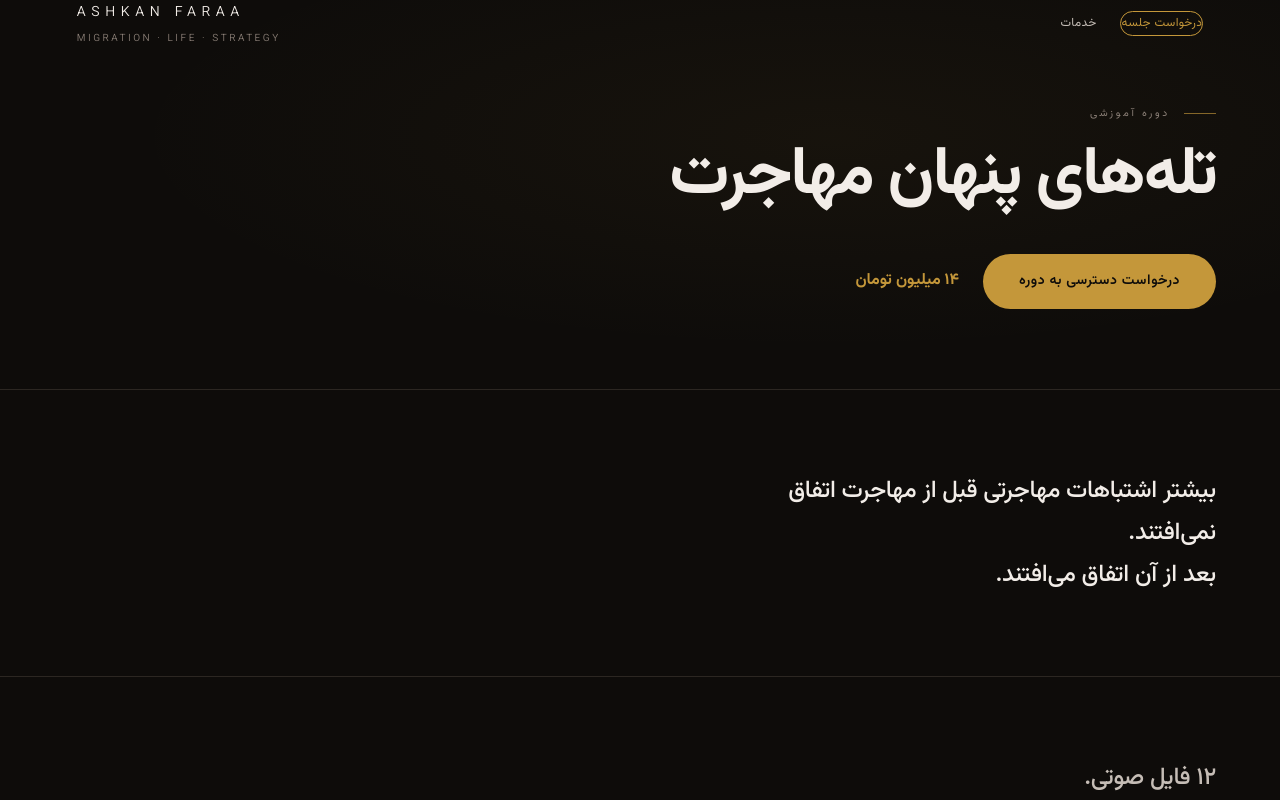
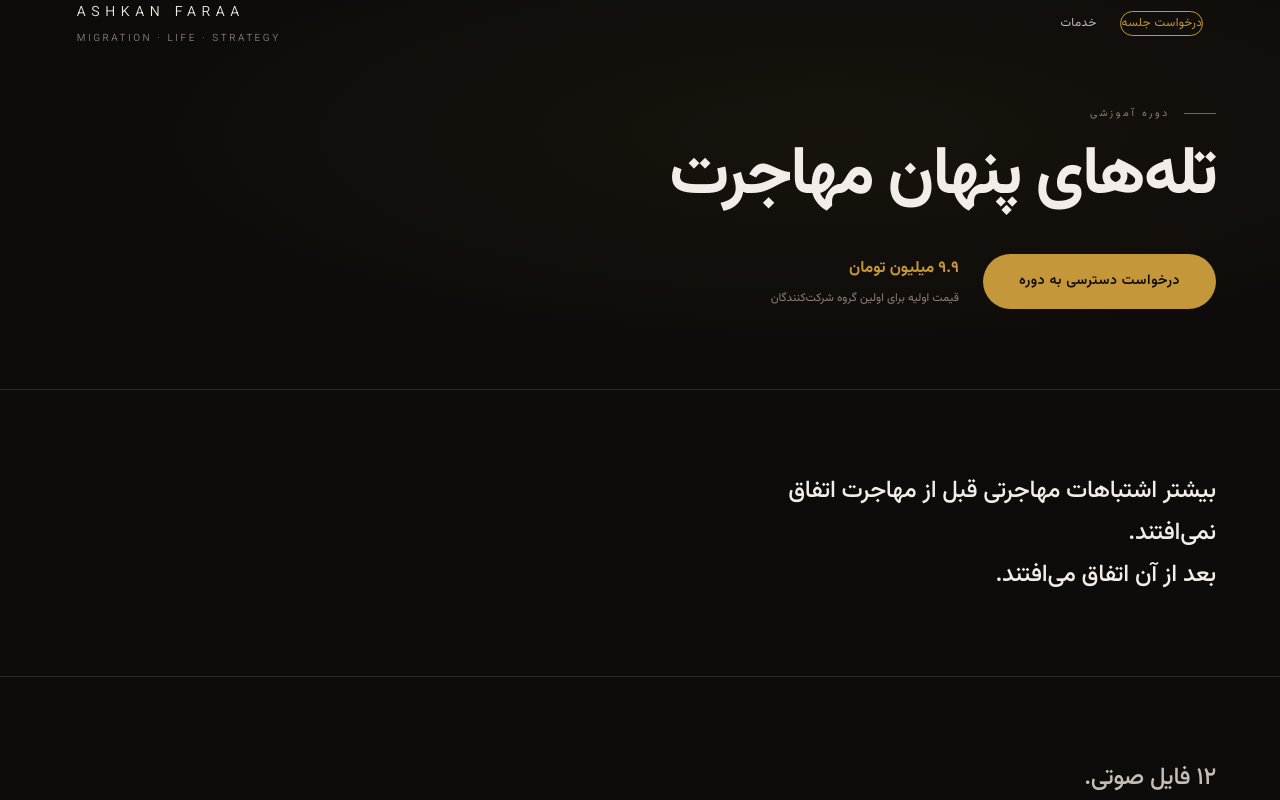
Before and after one commit to ashkanfara/ashkanfaraa.com, a Next.js app: page /course in a window 1280 px wide. Shown: the top 800 px of the page. Built offline with nearby package versions, Linux system fonts and the light colour scheme.

Commit message:
Update course pricing and copy

```diff
--- a/src/app/course/page.tsx
+++ b/src/app/course/page.tsx
@@ -89,9 +89,14 @@ export default function CoursePage() {
             >
               درخواست دسترسی به دوره
             </a>
-            <span style={{ fontSize: '1rem', fontWeight: 700, color: 'var(--accent)' }}>
-              ۱۴ میلیون تومان
-            </span>
+            <div style={{ display: 'flex', flexDirection: 'column', gap: '0.2rem' }}>
+              <span style={{ fontSize: '1rem', fontWeight: 700, color: 'var(--accent)' }}>
+                ۹.۹ میلیون تومان
+              </span>
+              <span style={{ fontSize: '0.72rem', color: 'var(--subtle)' }}>
+                قیمت اولیه برای اولین گروه شرکت‌کنندگان
+              </span>
+            </div>
           </div>
         </div>
       </section>
```
Also changed, not shown: .claude/launch.json (added).
